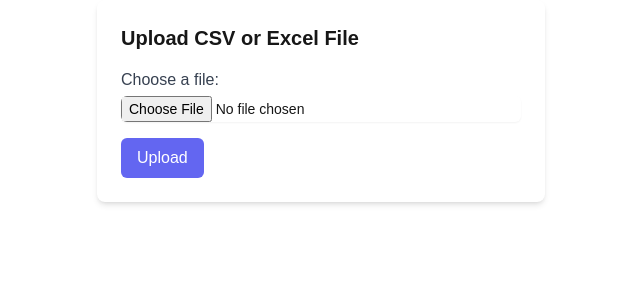
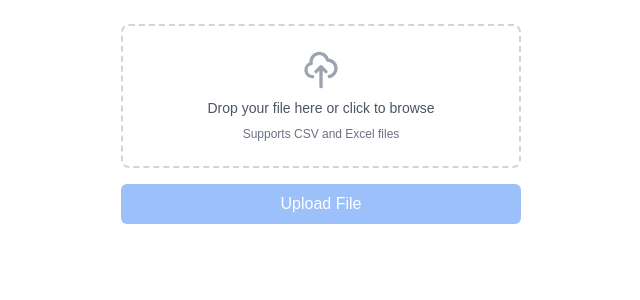
Before and after one commit to Aditya1404Sal/ChartCraft, a Next.js app in the folder xlchart/: page / in a window 1280 px wide. Shown: the top 300 px of the page, without its empty margins (319-959 px from the left). Built offline with nearby package versions, Linux system fonts and the light colour scheme.

Commit message:
Added Improved File Upload UI

```diff
--- a/xlchart/src/app/page.jsx
+++ b/xlchart/src/app/page.jsx
@@ -1,68 +1,231 @@
 'use client';
-import React, { useState } from 'react';
+'use client';
+import React, { useState, useCallback } from 'react';
 
-function FileUpload() {
-  const [selectedFile, setSelectedFile] = useState(null);
-  const [uploadStatus, setUploadStatus] = useState('');
+export default function FileUpload() {
+  const [file, setFile] = useState(null);
+  const [isDragging, setIsDragging] = useState(false);
+  const [uploadProgress, setUploadProgress] = useState(0);
+  const [uploadStatus, setUploadStatus] = useState({ type: '', message: '' });
+
+  const onDragOver = useCallback((e) => {
+    e.preventDefault();
+    setIsDragging(true);
+  }, []);
+
+  const onDragLeave = useCallback((e) => {
+    e.preventDefault();
+    setIsDragging(false);
+  }, []);
+
+  const onDrop = useCallback((e) => {
+    e.preventDefault();
+    setIsDragging(false);
+    const droppedFile = e.dataTransfer.files[0];
+    if (isValidFileType(droppedFile)) {
+      setFile(droppedFile);
+      setUploadStatus({ type: '', message: '' });
+    } else {
+      setUploadStatus({
+        type: 'error',
+        message: 'Please upload only CSV or Excel files.'
+      });
+    }
+  }, []);
 
   const handleFileChange = (e) => {
-    setSelectedFile(e.target.files[0]);
+    const selectedFile = e.target.files[0];
+    if (isValidFileType(selectedFile)) {
+      setFile(selectedFile);
+      setUploadStatus({ type: '', message: '' });
+    } else {
+      setUploadStatus({
+        type: 'error',
+        message: 'Please upload only CSV or Excel files.'
+      });
+    }
+  };
+
+  const isValidFileType = (file) => {
+    const validTypes = ['.csv', '.xlsx', '.xls'];
+    return file && validTypes.some(type =>
+      file.name.toLowerCase().endsWith(type)
+    );
   };
 
   const handleFileUpload = async (e) => {
     e.preventDefault();
-    if (!selectedFile) {
-      setUploadStatus('No file selected.');
+    if (!file) {
+      setUploadStatus({
+        type: 'error',
+        message: 'Please select a file to upload.'
+      });
       return;
     }
 
     const formData = new FormData();
-    formData.append('file', selectedFile);
+    formData.append('file', file);
 
     try {
-      const response = await fetch('http://localhost:8080/api/upload', {
-        method: 'POST',
-        body: formData,
-        headers: {},
+      setUploadStatus({ type: 'progress', message: 'Uploading...' });
+
+      const xhr = new XMLHttpRequest();
+
+      xhr.upload.onprogress = (event) => {
+        if (event.lengthComputable) {
+          const progress = Math.round((event.loaded / event.total) * 100);
+          setUploadProgress(progress);
+        }
+      };
+
+      xhr.onload = async () => {
+        if (xhr.status === 200) {
+          const result = JSON.parse(xhr.responseText);
+          setUploadStatus({
+            type: 'success',
+            message: `File uploaded successfully: ${result.message}`
+          });
+        } else {
+          setUploadStatus({
+            type: 'error',
+            message: 'Error uploading file.'
+          });
+        }
+      };
+
+      xhr.onerror = () => {
+        setUploadStatus({
+          type: 'error',
+          message: 'Network error occurred.'
+        });
+      };
+
+      xhr.open('POST', 'http://localhost:8080/api/upload');
+      xhr.send(formData);
+    } catch (error) {
+      setUploadStatus({
+        type: 'error',
+        message: `Error: ${error.message}`
       });
-
-      if (response.ok) {
-        const result = await response.json();
-        setUploadStatus(`File uploaded successfully: ${result.message}`);
-      } else {
-        setUploadStatus('Error uploading file.');
-      }
-    } catch (error) {
-      setUploadStatus(`Error: ${error.message}`);
     }
   };
 
   return (
-    <div className="bg-white shadow-md rounded-lg p-6 max-w-md mx-auto">
-      <h2 className="text-xl font-bold mb-4">Upload CSV or Excel File</h2>
+    <div className="max-w-md mx-auto p-6">
       <form onSubmit={handleFileUpload} className="space-y-4">
-        <div>
-          <label htmlFor="file-input" className="block font-medium text-gray-700 mb-1">
-            Choose a file:
-          </label>
+        <div
+          onDragOver={onDragOver}
+          onDragLeave={onDragLeave}
+          onDrop={onDrop}
+          className={`relative border-2 border-dashed rounded-lg p-6 text-center transition-colors ${
+            isDragging
+              ? 'border-blue-500 bg-blue-50'
+              : 'border-gray-300 hover:border-gray-400'
+          }`}
+        >
           <input
             id="file-input"
             type="file"
-            accept=".csv,.xlsx"
+            accept=".csv,.xlsx,.xls"
             onChange={handleFileChange}
-            className="block w-full border-gray-300 rounded-md shadow-sm focus:border-indigo-500 focus:ring-indigo-500 sm:text-sm"
+            className="hidden"
           />
+          <label
+            htmlFor="file-input"
+            className="cursor-pointer flex flex-col items-center space-y-2"
+          >
+            {/* Upload Icon */}
+            <svg className="w-10 h-10 text-gray-400" fill="none" stroke="currentColor" viewBox="0 0 24 24" xmlns="http://www.w3.org/2000/svg">
+              <path strokeLinecap="round" strokeLinejoin="round" strokeWidth="2" d="M7 16a4 4 0 01-.88-7.903A5 5 0 1115.9 6L16 6a5 5 0 011 9.9M15 13l-3-3m0 0l-3 3m3-3v12" />
+            </svg>
+            <span className="text-sm font-medium text-gray-600">
+              Drop your file here or click to browse
+            </span>
+            <span className="text-xs text-gray-500">
+              Supports CSV and Excel files
+            </span>
+          </label>
         </div>
+
+        {file && (
+          <div className="flex items-center justify-between p-3 bg-gray-50 rounded-md">
+            <div className="flex items-center space-x-2">
+              {/* File Icon */}
+              <svg className="w-5 h-5 text-blue-500" fill="none" stroke="currentColor" viewBox="0 0 24 24" xmlns="http://www.w3.org/2000/svg">
+                <path strokeLinecap="round" strokeLinejoin="round" strokeWidth="2" d="M7 21h10a2 2 0 002-2V9.414a1 1 0 00-.293-.707l-5.414-5.414A1 1 0 0012.586 3H7a2 2 0 00-2 2v14a2 2 0 002 2z" />
+              </svg>
+              <span className="text-sm font-medium text-gray-700 truncate">
+                {file.name}
+              </span>
+            </div>
+            <button
+              type="button"
+              onClick={() => setFile(null)}
+              className="text-gray-400 hover:text-gray-500"
+            >
+              {/* X Icon */}
+              <svg className="w-5 h-5" fill="none" stroke="currentColor" viewBox="0 0 24 24" xmlns="http://www.w3.org/2000/svg">
+                <path strokeLinecap="round" strokeLinejoin="round" strokeWidth="2" d="M6 18L18 6M6 6l12 12" />
+              </svg>
+            </button>
+          </div>
+        )}
+
         <button
           type="submit"
-          className="bg-indigo-500 hover:bg-indigo-600 text-white font-medium py-2 px-4 rounded-md"
+          disabled={!file || uploadStatus.type === 'progress'}
+          className="w-full bg-blue-500 text-white py-2 px-4 rounded-md hover:bg-blue-600 focus:outline-none focus:ring-2 focus:ring-blue-500 focus:ring-offset-2 disabled:opacity-50 disabled:cursor-not-allowed transition-colors"
         >
-          Upload
+          {uploadStatus.type === 'progress' ? 'Uploading...' : 'Upload File'}
         </button>
       </form>
-      {uploadStatus && <p className="mt-4 text-gray-600">{uploadStatus}</p>}
+
+      {uploadStatus.type === 'progress' && (
+        <div className="mt-4 space-y-2">
+          <div className="w-full bg-gray-200 rounded-full h-2.5">
+            <div
+              className="bg-blue-500 h-2.5 rounded-full transition-all duration-300"
+              style={{ width: `${uploadProgress}%` }}
+            />
+          </div>
+          <p className="text-sm text-center text-gray-500">
+            {uploadProgress}% uploaded
+          </p>
+        </div>
+      )}
+
+      {uploadStatus.message && uploadStatus.type !== 'progress' && (
+        <div className={`mt-4 p-4 rounded-md ${
+          uploadStatus.type === 'error'
+            ? 'bg-red-50 text-red-700'
+            : 'bg-green-50 text-green-700'
+        }`}>
+          <div className="flex">
+            <div className="flex-shrink-0">
+              {uploadStatus.type === 'error' ? (
+                // Error Icon
+                <svg className="h-5 w-5 text-red-400" fill="none" stroke="currentColor" viewBox="0 0 24 24" xmlns="http://www.w3.org/2000/svg">
+                  <path strokeLinecap="round" strokeLinejoin="round" strokeWidth="2" d="M12 8v4m0 4h.01M21 12a9 9 0 11-18 0 9 9 0 0118 0z" />
+                </svg>
+              ) : (
+                // Success Icon
+                <svg className="h-5 w-5 text-green-400" fill="none" stroke="currentColor" viewBox="0 0 24 24" xmlns="http://www.w3.org/2000/svg">
+                  <path strokeLinecap="round" strokeLinejoin="round" strokeWidth="2" d="M9 12l2 2 4-4m6 2a9 9 0 11-18 0 9 9 0 0118 0z" />
+                </svg>
+              )}
+            </div>
+            <div className="ml-3">
+              <p className={`text-sm ${
+                uploadStatus.type === 'error'
+                  ? 'text-red-700'
+                  : 'text-green-700'
+              }`}>
+                {uploadStatus.message}
+              </p>
+            </div>
+          </div>
+        </div>
+      )}
     </div>
   );
 }
-
-export default FileUpload;
```
